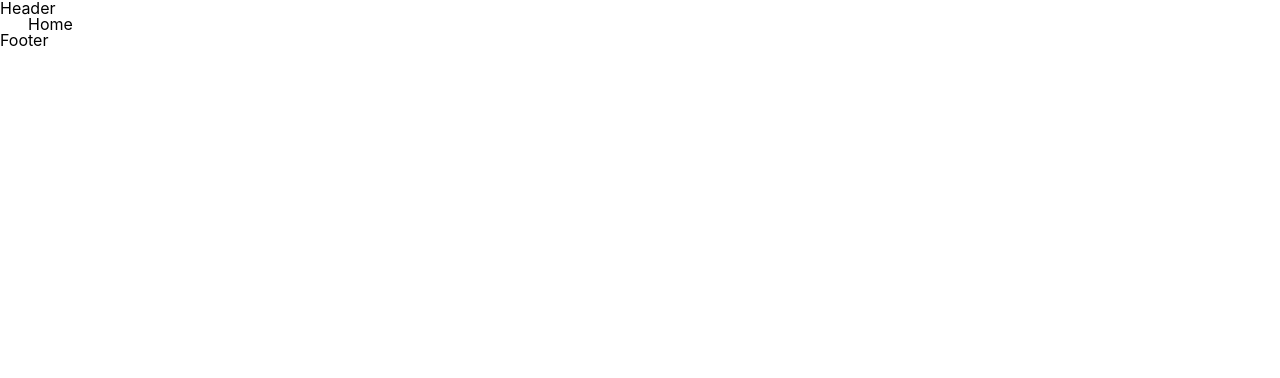
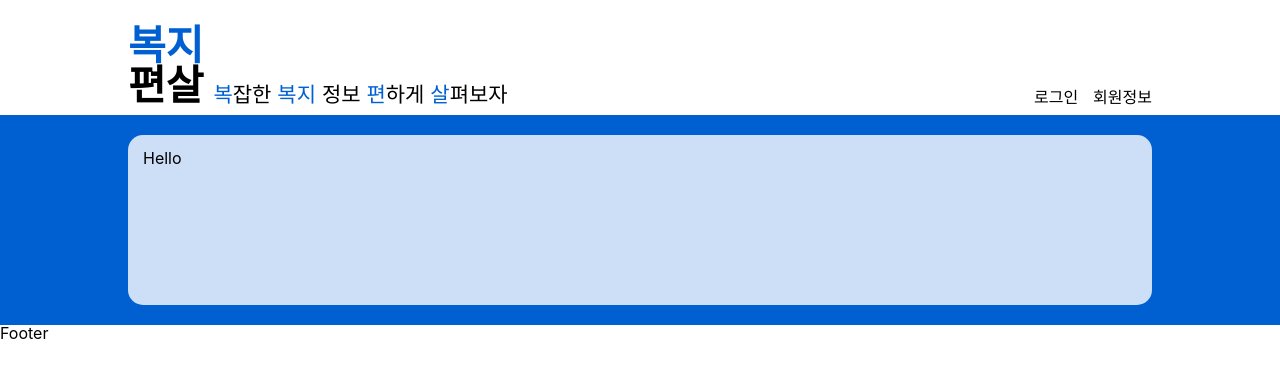
Before and after one commit to jinyun3075/bokjips, a Next.js app: page / in a window 1280 px wide. Shown: the top 378 px of the page. Built offline with nearby package versions, Linux system fonts and the light colour scheme; a web font is replaced by a local one.

Commit message:
:lipstick: header, banner 스타일링

```diff
--- a/src/components/layouts/Layout.jsx
+++ b/src/components/layouts/Layout.jsx
@@ -7,7 +7,7 @@ export const Layout = ({ children }) => {
     <>
         <Title title="복지편살" />
         <Header />
-            <section className="max-width">{children}</section>
+            <section>{children}</section>
         <Footer />
     </>
     );
--- a/src/components/layouts/partials/Header.jsx
+++ b/src/components/layouts/partials/Header.jsx
@@ -1,7 +1,53 @@
 import styled from '@emotion/styled';
+import { COLOR } from '../../../constants'
 
 export const Header = () => {
     return (
-        <>Header</>
+        <Container>
+            <Title>
+                <LogoType><strong>복지</strong><br />편살</LogoType>
+                <Explain><strong>복</strong>잡한 <strong>복지</strong> 정보 <strong>편</strong>하게 <strong>살</strong>펴보자</Explain>
+            </Title>
+            <UserInfo>
+                <InfoList>로그인</InfoList>
+                <InfoList>회원정보</InfoList>
+            </UserInfo>
+        </Container>
     );
 };
+
+const Container = styled.header`
+    margin: 25px auto 10px auto;
+    max-width: 1024px;
+    display: flex;
+    justify-content: space-between;
+    align-items: flex-end;
+`;
+
+const Title = styled.div`
+    flex: 2;
+    display: flex;
+    align-items: flex-end;
+    gap: 10px;
+    strong {
+        color: ${COLOR.main};
+    }
+`;
+
+const LogoType = styled.h1`
+    float: left;
+    font-weight: 800;
+    font-size: 41px;
+    line-height: 40px;
+`;
+const Explain = styled.p`
+    font-size: 21px;
+`;
+
+const UserInfo = styled.ul`
+    display: flex;
+    gap: 15px;
+`;
+const InfoList = styled.li`
+
+`;
--- /dev/null
+++ b/src/components/main/Banner.jsx
@@ -0,0 +1,33 @@
+import styled from '@emotion/styled';
+import { COLOR } from '../../constants'
+
+export default function Banner() {
+    return (
+        <Container>
+            <Wrap>
+                <Item>Hello</Item>
+            </Wrap>
+        </Container>
+    )
+}
+
+const Container = styled.section`
+    width: 100%;
+    height: 210px;
+    background-color: ${COLOR.main};
+`;
+
+const Wrap = styled.div`
+    margin: 0 auto;
+    padding: 20px 0;
+    max-width: 1024px;
+    height: 100%;
+`;
+
+const Item = styled.article`
+    display: block;
+    padding: 15px;
+    height: 100%;
+    background-color: rgba(255, 255, 255, 0.8);
+    border-radius: 15px;
+`;
--- /dev/null
+++ b/src/components/main/ItemList.jsx
@@ -0,0 +1,8 @@
+import styled from '@emotion/styled';
+import { COLOR } from '../../constants'
+
+export default function ItemList() {
+    return (
+        <></>
+    )
+}
--- /dev/null
+++ b/src/constants/index.jsx
@@ -0,0 +1,3 @@
+export const COLOR = {
+    main: '#0060D1'
+};
--- a/src/pages/index.js
+++ b/src/pages/index.js
@@ -1,5 +1,21 @@
+import styled from '@emotion/styled';
+import { COLOR } from '../constants'
+
+import Banner from '../components/main/Banner';
+import ItemList from '../components/main/ItemList';
+
 export default function Home() {
   return (
-    <>Home</>
+  <>
+    <Banner />
+    <Wrap>
+      <ItemList />
+    </Wrap>
+  </>
   )
 }
+
+const Wrap = styled.main`
+  margin: 0 auto;
+  max-width: 1024px;
+`;
--- a/src/styles/globals.css
+++ b/src/styles/globals.css
@@ -20,13 +20,6 @@ button {
   cursor: pointer;
 }
 
-/* 반응형 가로폭 */
-.max-width {
-  width: 1224px;
-  max-width: calc(100% - 40px);
-  margin: 0 auto;
-}
-
 /* 접근성을 위한 텍스트 숨김 */
 .a11y-hidden {
   overflow: hidden;
```
